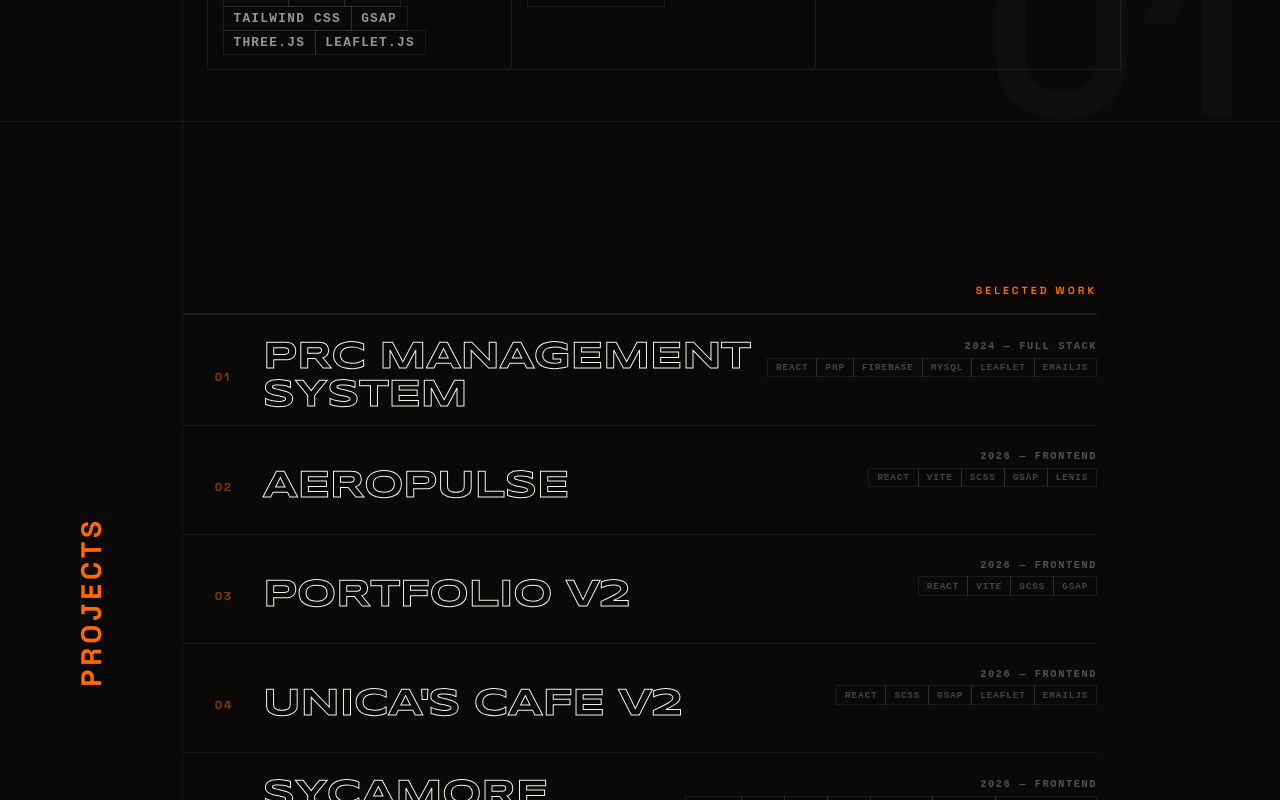
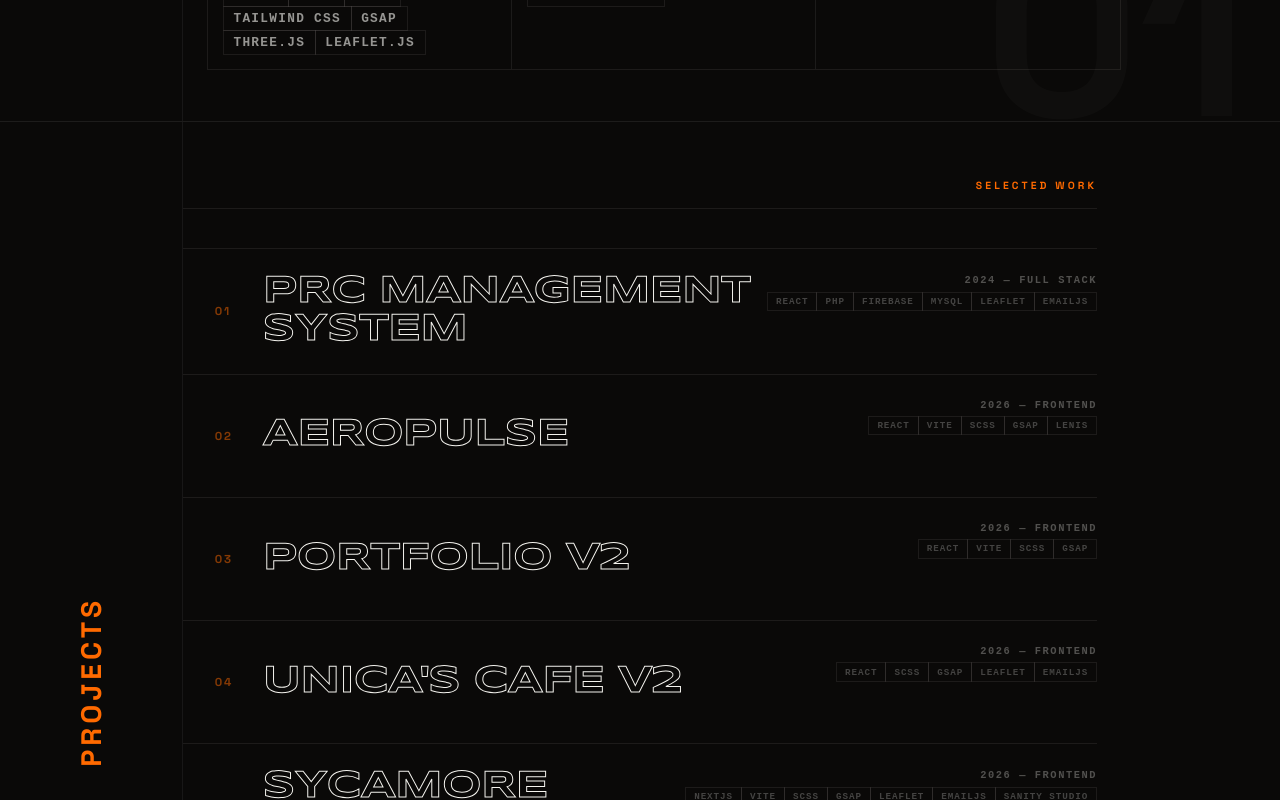
Before and after one commit to Po0mi/personal-portfolio-refactored, a React (Vite) app: page / in a window 1280 px wide. Shown: the part 1480-2280 px from the top of the page. Built offline with nearby package versions, Linux system fonts and the light colour scheme.

Commit message:
adjusted spacing

```diff
--- a/src/components/Projects.scss
+++ b/src/components/Projects.scss
@@ -1,5 +1,5 @@
 .projects {
-  min-height: 120vh;
+  min-height: 140vh;
   width: 100vw;
   overflow: hidden;
   display: flex;
@@ -16,7 +16,7 @@
   }
 
   .projects-container {
-    height: 120vh;
+    height: 140vh;
     width: 100%;
     overflow: hidden;
     display: grid;
@@ -136,12 +136,13 @@
   .section-header {
     grid-area: 1/2/2/7;
     width: 100%;
-    align-self: flex-end;
+    align-self: center;
     display: flex;
     align-items: center;
     justify-content: flex-end;
     border-bottom: 1px solid rgba(244, 243, 238, 0.08);
     padding-bottom: 1rem;
+    margin-bottom: 5rem;
 
     @media (max-width: 768px) {
       grid-area: auto;
@@ -160,7 +161,7 @@
 
   // ── PROJECT LIST ──
   .project-list {
-    grid-area: 2/2/6/7;
+    grid-area: 1/2/6/7;
     width: 100%;
     height: 100%;
     display: flex;
```
